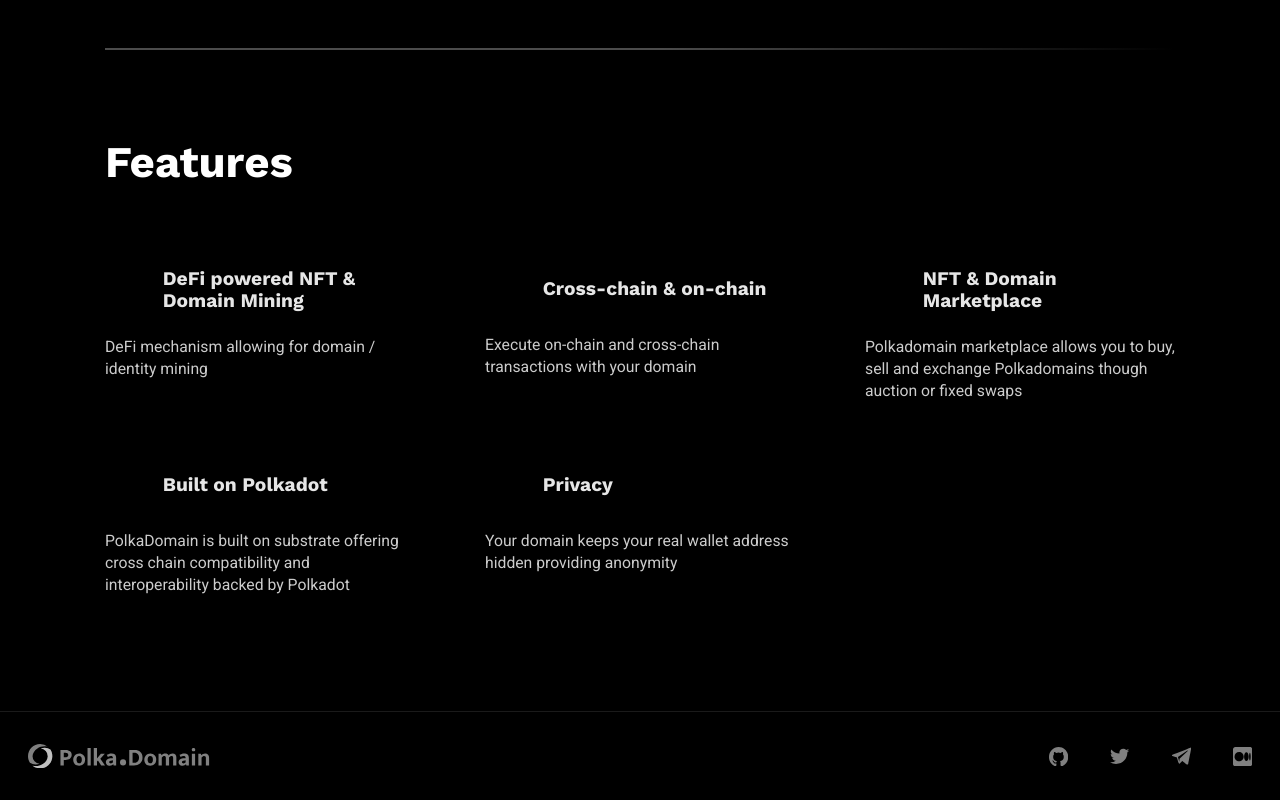
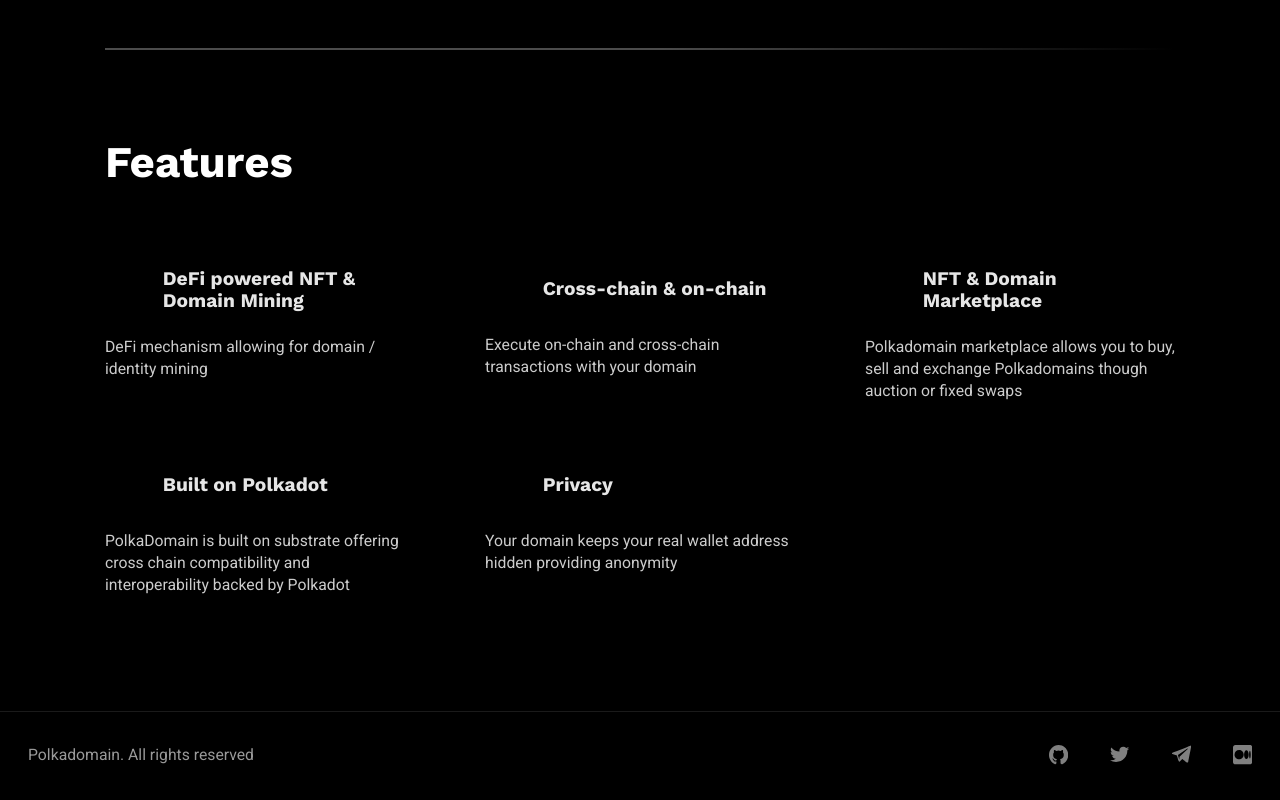
Before and after one commit to polka-domain/polka-domain-website, a Next.js app: page / in a window 1280 px wide. Shown: the part 1906-2706 px from the top of the page. Built offline with nearby package versions, Linux system fonts and the light colour scheme.

Commit message:
adaptive for footer

```diff
--- a/src/modules/footer/Footer.module.scss
+++ b/src/modules/footer/Footer.module.scss
@@ -18,16 +18,16 @@
   margin: 0 auto;
 
   box-sizing: border-box;
+
+  @include mixin.until(media.$sm) {
+    flex-direction: column;
+    justify-content: center;
+    align-items: center;
+  }
 }
 
-.logo {
-  width: 13rem;
-}
-
-
-.logo svg {
-  width: 100%;
-  height: auto;
+.text {
+  margin: 0;
 }
 
 .list {
@@ -40,4 +40,8 @@
   padding: 0;
 
   list-style: none;
+
+  @include mixin.until(media.$sm) {
+    margin-top: 2.25rem;
+  }
 }
--- a/src/modules/footer/Footer.tsx
+++ b/src/modules/footer/Footer.tsx
@@ -6,6 +6,7 @@ import { MaybeWithClassName } from "../../helper/react/types";
 import { GitHub, Logo, Medium, Telegram, Twitter } from "../../ui/icons/Icons";
 import { NavLink } from "../../ui/button";
 import { SOCIAL } from "../../const/const";
+import { Body1 } from "../../ui/typography";
 
 type FooterType = {};
 
@@ -20,9 +21,9 @@ export const Footer: FC<FooterType & MaybeWithClassName> = ({ className }) => {
 	return (
 		<footer className={classNames(styles.component, className)}>
 			<div className={styles.wrapper}>
-				<NavLink className={styles.logo} href="/" icon={<Logo />} variant="text" color="grey">
-					Home
-				</NavLink>
+				<Body1 className={styles.text} lighten={60} color="white">
+					Polkadomain. All rights reserved
+				</Body1>
 				<ul className={styles.list}>
 					{Object.keys(SOCIAL).map((key) => {
 						const subItem = SOCIAL[key];
```
